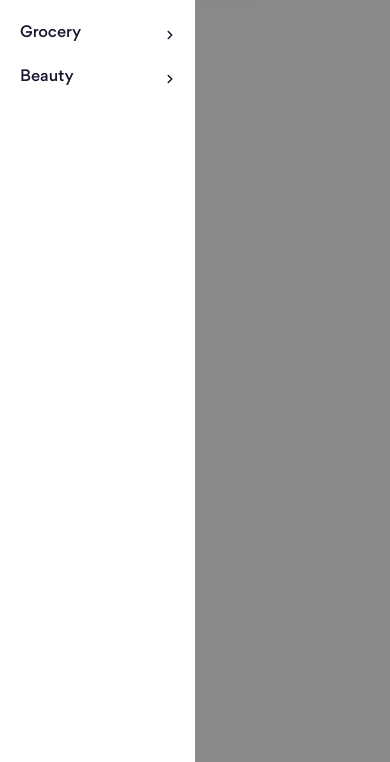
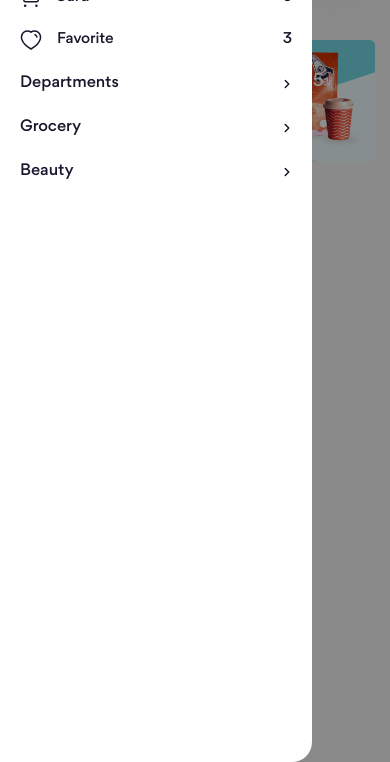
Before and after one commit to Kienroro2003/f8-project-08, a website: page index.html in a window 390 px wide. Shown: the part 82-844 px from the top of the page. Drawn offline with Linux system fonts and the light colour scheme.

Commit message:
slideshow #1

```diff
--- a/assets/js/script.js
+++ b/assets/js/script.js
@@ -73,15 +73,12 @@ function debounce(func, timeout = 300) {
  * 2. CSS "left" cho arrow qua biến "--arrow-left-pos"
  */
 const calArrowPos = debounce(() => {
-  console.log("Hello world");
   if (isHidden($(".js-dropdown-list"))) return;
 
   const items = $$(".js-dropdown-list > li");
 
-  items.forEach((item, index) => {
-    console.log(`item ${index}: ${item.offsetLeft}, ${item.offsetWidth}`);
+  items.forEach((item) => {
     const arrowPos = item.offsetLeft + item.offsetWidth / 2;
-    console.log(arrowPos);
     item.style.setProperty("--arrow-left-pos", `${arrowPos}px`);
   });
 });
@@ -91,6 +88,56 @@ window.addEventListener("resize", calArrowPos);
 
 // Tính toán lại vị trí arrow sau khi tải template
 window.addEventListener("template-loaded", calArrowPos);
+
+/**
+ * Giữ active menu khi hover
+ *
+ * Cách dùng:
+ * 1. Thêm class "js-menu-list" vào thẻ ul menu chính
+ * 2. Thêm class "js-dropdown" vào class "dropdown" hiện tại
+ *  nếu muốn reset lại item active khi ẩn menu
+ */
+window.addEventListener("template-loaded", handleActiveMenu);
+
+function handleActiveMenu() {
+  const dropdowns = $$(".js-dropdown");
+  const menus = $$(".js-menu-list");
+  const activeClass = "menu-column__item--active";
+
+  const removeActive = (menu) => {
+    menu.querySelector(`.${activeClass}`)?.classList.remove(activeClass);
+  };
+
+  const init = () => {
+    menus.forEach((menu) => {
+      const items = menu.children;
+      if (!items.length) return;
+
+      removeActive(menu);
+      if (window.innerWidth > 991) items[0].classList.add(activeClass);
+
+      Array.from(items).forEach((item) => {
+        item.onmouseenter = () => {
+          if (window.innerWidth <= 991) return;
+          removeActive(menu);
+          item.classList.add(activeClass);
+        };
+        item.onclick = () => {
+          if (window.innerWidth > 991) return;
+          removeActive(menu);
+          item.classList.add(activeClass);
+          item.scrollIntoView();
+        };
+      });
+    });
+  };
+
+  init();
+
+  dropdowns.forEach((dropdown) => {
+    dropdown.onmouseleave = () => init();
+  });
+}
 
 /**
  * JS toggle
@@ -120,3 +167,15 @@ function initJsToggle() {
     };
   });
 }
+
+window.addEventListener("template-loaded", () => {
+  const links = $$(".js-dropdown-list > li > a");
+
+  links.forEach((link) => {
+    link.onclick = () => {
+      if (window.innerWidth > 991) return;
+      const item = link.closest("li");
+      item.classList.toggle("navbar__item--active");
+    };
+  });
+});
--- a/index.html
+++ b/index.html
@@ -42,12 +42,31 @@
       load("#header", "./template/header.html");
     </script>
     <div class="container">
-      <h2>Sign up</h2>
-      <footer id="footer"></footer>
-      <script>
-        load("#footer", "./template/footer.html");
-      </script>
+      <div class="slideshow">
+        <div class="slideshow__inner">
+          <div class="slideshow__item">
+            <img src="./assets/images/item-1.png" alt="" class="slideshow__img">
+          </div>
+          <div class="slideshow__item">
+            <img src="./assets/images/item-1.png" alt="" class="slideshow__img">
+          </div>
+          <div class="slideshow__item">
+            <img src="./assets/images/item-1.png" alt="" class="slideshow__img">
+          </div>
+        </div>
+
+        <div class="slideshow__page">
+          <span class="slideshow__num">1</span>
+          <div class="slideshow__slider"></div>
+          <div class="slideshow__num">5</div>
+        </div>
+      </div>
+
     </div>
+    <footer id="footer"></footer>
+    <script>
+      load("#footer", "./template/footer.html");
+    </script>
   </body>
   <script src="./assets/js/script.js"></script>
 </html>
--- a/scss/base/_utils.scss
+++ b/scss/base/_utils.scss
@@ -4,7 +4,6 @@ $breakpoints: (
   lg: 992px,
   md: 768px,
   sm: 576px,
-  xs: 0,
 );
 $display-values: block, flex, grid, none;
 
@@ -17,6 +16,8 @@ $display-values: block, flex, grid, none;
   }
 }
 
+@include make-display();
+
 @each $breakpoint, $dimension in $breakpoints {
   @media (max-width: ($dimension - 0.02)) {
     @include make-display($breakpoint);
--- a/scss/component/_dropdown.scss
+++ b/scss/component/_dropdown.scss
@@ -40,7 +40,10 @@
       position: relative;
 
       > .sub-menu {
-        display: block;
+        display: grid;
+        @include abstracts.breakpoints(lg) {
+          display: block;
+        }
       }
 
       &__main {
@@ -53,7 +56,7 @@
         @include abstracts.breakpoints(lg) {
           width: 100%;
           border: none;
-          // height: auto;
+          height: auto;
         }
       }
     }
@@ -130,7 +133,10 @@
         font-weight: 500;
       }
       > .sub-menu {
-        display: block;
+        display: grid;
+        @include abstracts.breakpoints(lg) {
+          display: block;
+        }
       }
     }
   }
@@ -156,6 +162,13 @@
     height: calc(min(582px, 100vh - 154px) - 2 * var(--inner-padding));
     grid-template-columns: repeat(4, 1fr);
     overflow-y: auto;
+    @include abstracts.breakpoints(lg) {
+      height: auto;
+    }
+
+    // @include abstracts.breakpoints(sm) {
+    //   height: calc(100vh - 200px);
+    // }
   }
 
   @include abstracts.breakpoints(lg) {
@@ -168,3 +181,18 @@
 .sub-menu div.menu-column + div.menu-column {
   margin-top: 30px;
 }
+
+.nav-btn {
+  display: flex;
+  align-items: center;
+  &__title {
+    margin-left: 15px;
+    font-size: 1.5rem;
+    font-weight: 500;
+    line-height: 146.667%;
+  }
+  &__qnt {
+    @extend .nav-btn__title;
+    margin-left: auto;
+  }
+}
--- a/scss/component/_index.scss
+++ b/scss/component/_index.scss
@@ -1,2 +1,3 @@
 @forward "./logo";
 @forward "./dropdown";
+@forward "./slideshow";
--- /dev/null
+++ b/scss/component/_slideshow.scss
@@ -0,0 +1,60 @@
+.slideshow {
+  margin: 40px 0;
+  position: relative;
+  &__inner {
+    display: flex;
+    overflow: hidden;
+  }
+
+  &__item {
+    width: 100%;
+    flex-shrink: 0;
+  }
+  &__img {
+    width: 100%;
+  }
+
+  &__page {
+    position: absolute;
+    inset: auto auto 71px 72px;
+    display: flex;
+    align-items: center;
+    gap: 0 24px;
+  }
+
+  &__num {
+    color: #fff;
+    font-size: 1.8rem;
+    font-weight: 500;
+    line-height: 144.444%;
+  }
+
+  &__slider {
+    width: 170px;
+    height: 4px;
+    background-color: #fff;
+    position: relative;
+    &::before {
+      content: "";
+      position: absolute;
+      top: 50%;
+      left: 0;
+      width: 14px;
+      height: 14px;
+      border: 4px solid #fff;
+      border-radius: 50%;
+      translate: calc(-50% - 7px) -50%;
+    }
+    &::after {
+      content: "";
+      position: absolute;
+      top: 50%;
+      right: 0;
+      width: 14px;
+      height: 14px;
+      border: 4px solid #fff;
+      border-radius: 50%;
+      translate: calc(50% + 7px) -50%;
+    }
+  }
+}
--- a/scss/layout/_header.scss
+++ b/scss/layout/_header.scss
@@ -72,11 +72,29 @@
     }
   }
 
+  @include abstracts.breakpoints(sm) {
+    // display: flex;
+    // flex-flow: column nowrap;
+    // align-items: flex-start;
+    inset: 0 20% 0 0;
+    border-radius: 0rem 2rem 2rem 0rem;
+
+    > *:not(ul) {
+      padding: 10px 0;
+    }
+  }
+
   &__list {
     @extend %flexItemsCenter;
     @include abstracts.breakpoints(lg) {
       flex-flow: column nowrap;
       align-items: flex-start;
+      height: calc(100vh - 100px);
+      overflow-y: auto;
+    }
+
+    @include abstracts.breakpoints(md) {
+      height: calc(100% - 150px);
     }
   }
 
@@ -87,7 +105,16 @@
 
     @include abstracts.breakpoints(lg) {
       &:hover .dropdown {
-        // display: none;
+        display: none;
+      }
+
+      width: 100%;
+
+      &--active .dropdown {
+        display: block !important;
+      }
+      &--active > a > img {
+        rotate: 0deg;
       }
     }
     &:first-child a {
@@ -95,10 +122,6 @@
     }
     &:last-child a {
       padding-right: 0;
-    }
-
-    @include abstracts.breakpoints(lg) {
-      width: 100%;
     }
   }
 
@@ -124,6 +147,7 @@
     margin-top: 3px;
     @include abstracts.breakpoints(lg) {
       rotate: -90deg;
+      transition: rotate 0.2s linear;
     }
   }
 
--- a/template/header.html
+++ b/template/header.html
@@ -14,8 +14,20 @@
     <nav id="navbar" class="navbar show">
       <!-- Navbar close -->
       <button class="navbar__close-btn js-toggle" toggle-target="#navbar">
-        <img src="./assets/icons/arrow-left.svg" alt="" class="navbar__close-btn__icon" />
+        <img src="./assets/icons/arrow-left.svg" alt="" class="navbar__close-btn__icon icon" />
       </button>
+
+      <a href="#!" class="nav-btn d-none d-md-flex">
+        <img src="./assets/icons/cart.svg" alt="" class="nav-btn__icon icon" />
+        <span class="nav-btn__title">Card</span>
+        <span class="nav-btn__qnt">3</span>
+      </a>
+
+      <a href="#!" class="nav-btn d-none d-md-flex">
+        <img src="./assets/icons/heart.svg" alt="" class="nav-btn__icon icon" />
+        <span class="nav-btn__title">Favorite</span>
+        <span class="nav-btn__qnt">3</span>
+      </a>
 
       <ul class="navbar__list js-dropdown-list">
         <li class="navbar__item">
@@ -24,7 +36,7 @@
             <img src="../assets/icons/arrow_down.svg" alt="" class="icon navbar__arrow" />
           </a>
           <!-- Dropdown -->
-          <div class="dropdown">
+          <div class="dropdown js-dropdown">
             <div class="dropdown__inner">
               <div class="top-menu">
                 <div class="top-menu__main">
@@ -3273,7 +3285,7 @@
             <img src="../assets/icons/arrow_down.svg" alt="" class="icon navbar__arrow" />
           </a>
           <!-- Dropdown -->
-          <div class="dropdown">
+          <div class="dropdown js-dropdown">
             <div class="dropdown__inner">
               <div class="top-menu">
                 <!-- Sub menu -->
@@ -3562,7 +3574,7 @@
             <img src="./assets/icons/arrow_down.svg" alt="" class="icon navbar__arrow" />
           </a>
           <!-- Dropdown -->
-          <div class="dropdown">
+          <div class="dropdown js-dropdown">
             <div class="dropdown__inner">
               <div class="top-menu">
                 <!-- Sub menu -->
```
Also changed, not shown: assets/css/main.css, assets/images/item-1.png (added), scss/component/_menu-column.scss (deleted), 1 other file.
